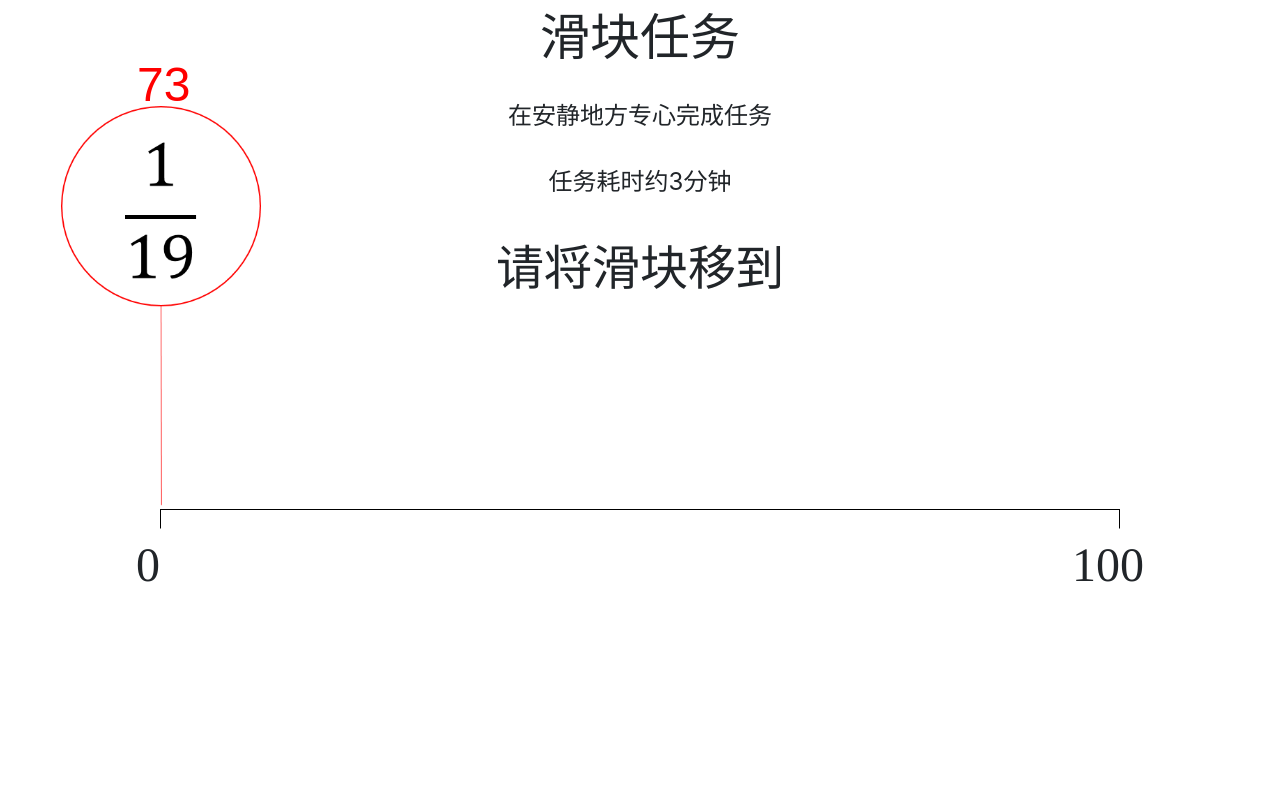
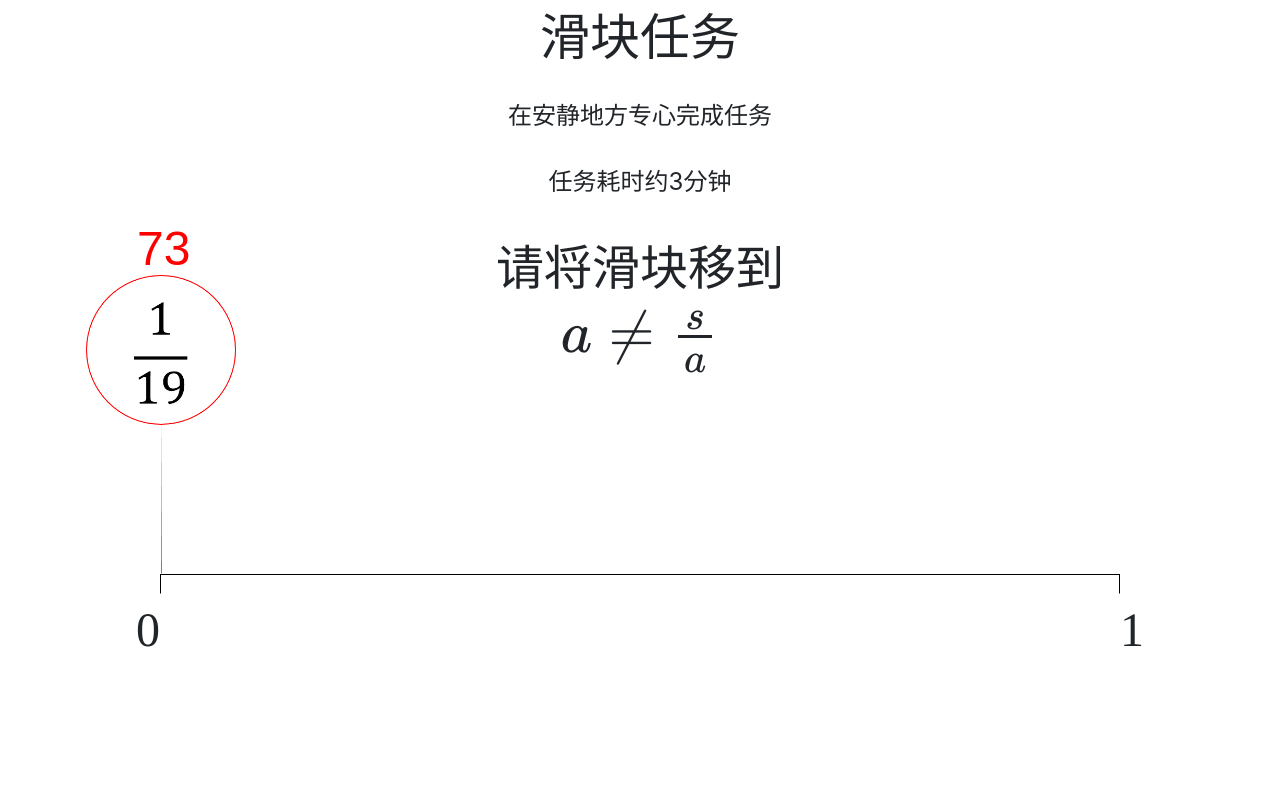
Before and after one commit to Neutrino3316/mathematical-evaluation, a plain HTML site: page index.html in a window 1280 px wide. Shown: the top 800 px of the page. Drawn offline with nearby package versions, Linux system fonts and the light colour scheme; some packages are replaced by stand-ins of ours.

Commit message:
add fraction target, change range to 0 to 1

```diff
--- a/index.html
+++ b/index.html
@@ -11,13 +11,14 @@
     <script src="https://cdn.staticfile.org/twitter-bootstrap/4.3.1/js/bootstrap.min.js"></script>
     <link rel="stylesheet" href="https://cdn.staticfile.org/twitter-bootstrap/4.3.1/css/bootstrap.min.css">
     <!-- 七牛云CDN http://www.staticfile.org/ -->
+    <script type="text/javascript" async src="https://cdnjs.cloudflare.com/ajax/libs/mathjax/2.7.5/MathJax.js?config=TeX-MML-AM_CHTML" async> </script>
     <script>
     $(function() {
         $("#slider").slider({
             value:0,
             min: 0,
-            max: 100,
-            step: 1,
+            max: 1,
+            step: 0.001,
             slide: function(event, ui){
                 $("#amount").val(ui.value);
                 updateHandle();
@@ -74,14 +75,14 @@
             console.log("set random target:" + random);
         }
         function updateHandle(){
-            handle_innerHTML = "<img id='frog' src='" + img_path + "' width='200' style='transform: translate(" + img_translate_x + "px, " + img_translate_y + "px);'> <div id='target' style='color: red; font-size: " + handle_text_font_size + "px; transform: translate(" + text_translate_x + "px, " + text_translate_y + "px);'>" + random + "</div>";
+            handle_innerHTML = "<img id='frog' src='" + img_path + "' width='150' style='transform: translate(" + img_translate_x + "px, " + img_translate_y + "px);'> <div id='target' style='color: red; font-size: " + handle_text_font_size + "px; transform: translate(" + text_translate_x + "px, " + text_translate_y + "px);'>" + random + "</div>";
             // console.log("updateHandle called, now the img_translate_x:" + img_translate_x);
             $('.ui-slider-handle')[0].innerHTML = handle_innerHTML;
         }
         function readImgSize(){
             var img = $("#frog")[0];
             img_translate_x = -img.clientWidth / 2;
-            img_translate_y = -img.clientHeight;
+            img_translate_y = -img.clientHeight + 4;
             text_translate_x = -handle_text_font_size / 2;
             text_translate_y = -img.clientHeight * 2 - handle_text_font_size - 10;
             // console.log("readImgSize called, now the img_translate_x:" + img_translate_x);
@@ -100,6 +101,7 @@
     </div>
     <p style="line-height: 50px;font-size: 48px">请将滑块移到</p>
     <!-- <div id="target" style="color: red; transform: translate(0px, 0px);">目标位置</div> -->
+    <span style="line-height: 50px;font-size: 48px">\(a \ne \frac{s}{a} \)</span>
     <span id="amount" style="border: 0px; font-weight: bold; color: rgb(14, 10, 207); transform: translate(-82.5px, -175px);">被隐藏的当前数值</span>
 
     <div style="height: 200px">
@@ -107,7 +109,7 @@
     <div id="slider" style="width:960px; height: 20px;"></div>
     <p>
         <font size=46px face="Times">
-                0&emsp;&emsp;&emsp;&emsp;&emsp;&emsp;&emsp;&emsp;&emsp;&emsp;&emsp;&emsp;&emsp;&emsp;&emsp;&emsp;&emsp;&emsp;&emsp;100
+                0&emsp;&emsp;&emsp;&emsp;&emsp;&emsp;&emsp;&emsp;&emsp;&emsp;&emsp;&emsp;&emsp;&emsp;&emsp;&emsp;&emsp;&emsp;&emsp;&emsp;1
         </font>
     </p>
     <div style="height: 400px"> </div>
```
